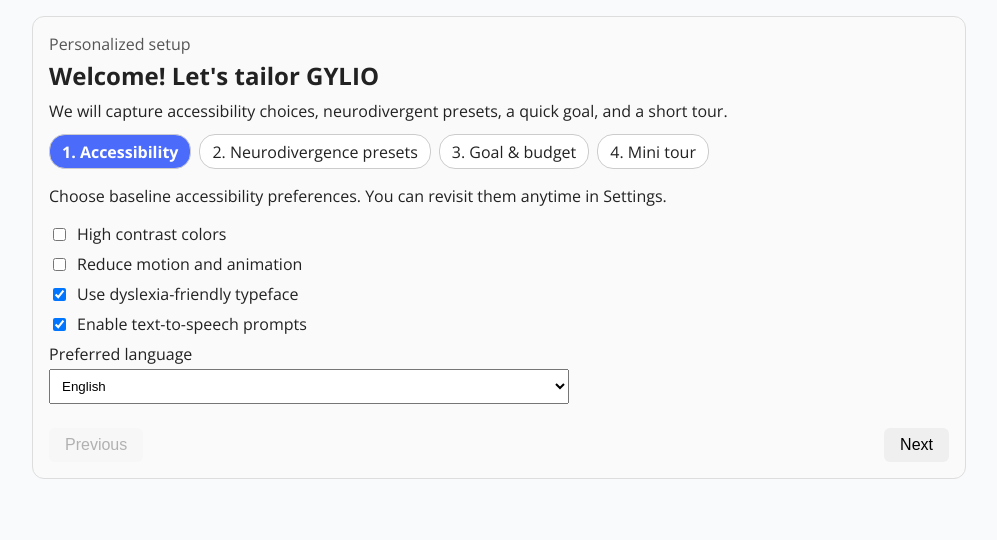
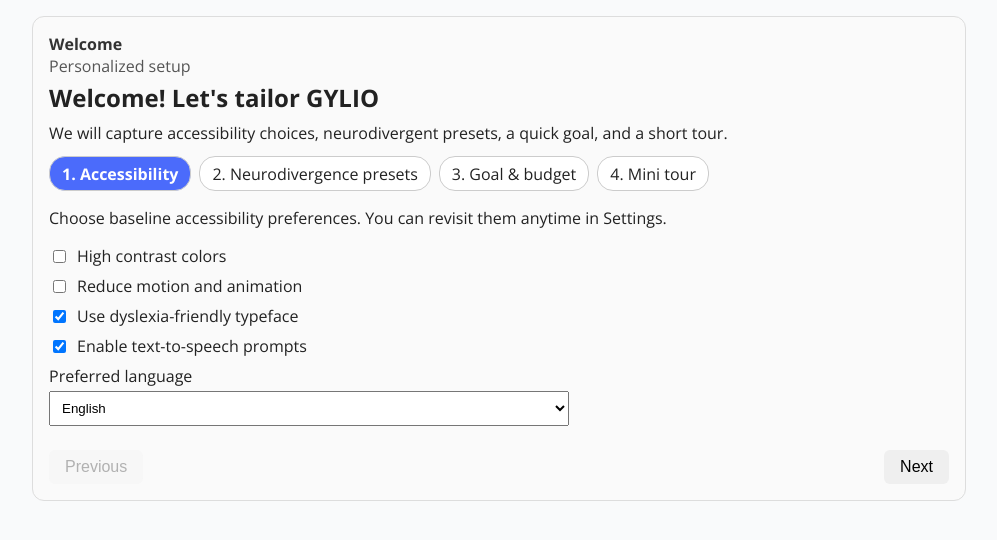
Before and after one commit to PillB/gylio, a React (Vite) app: page / in a window 1280 px wide. Shown: the top 540 px of the page, without its empty margins (141-1138 px from the left). Built offline with nearby package versions, Linux system fonts and the light colour scheme.

Commit message:
Improve onboarding welcome flow

```diff
--- a/src/components/onboarding/OnboardingFlow.jsx
+++ b/src/components/onboarding/OnboardingFlow.jsx
@@ -14,6 +14,7 @@
   const { t } = useTranslation();
   const { state, updateSection, nextStep, previousStep, markComplete } = useOnboardingFlow();
 
+  // Reduces onboarding overwhelm for autism per research: Predictable steps
   const steps = useMemo(
     () => [
       {
@@ -85,6 +86,7 @@
       }}
     >
       <header style={{ marginBottom: '1rem' }}>
+        <p style={{ margin: 0, color: '#333', fontWeight: 600 }}>{t('welcome')}</p>
         <p style={{ margin: 0, color: '#555' }}>{t('onboarding.badge')}</p>
         <h2 style={{ margin: '0.25rem 0 0.5rem 0' }}>{t('onboarding.title')}</h2>
         <p style={{ margin: 0 }}>{t('onboarding.subtitle')}</p>
```
